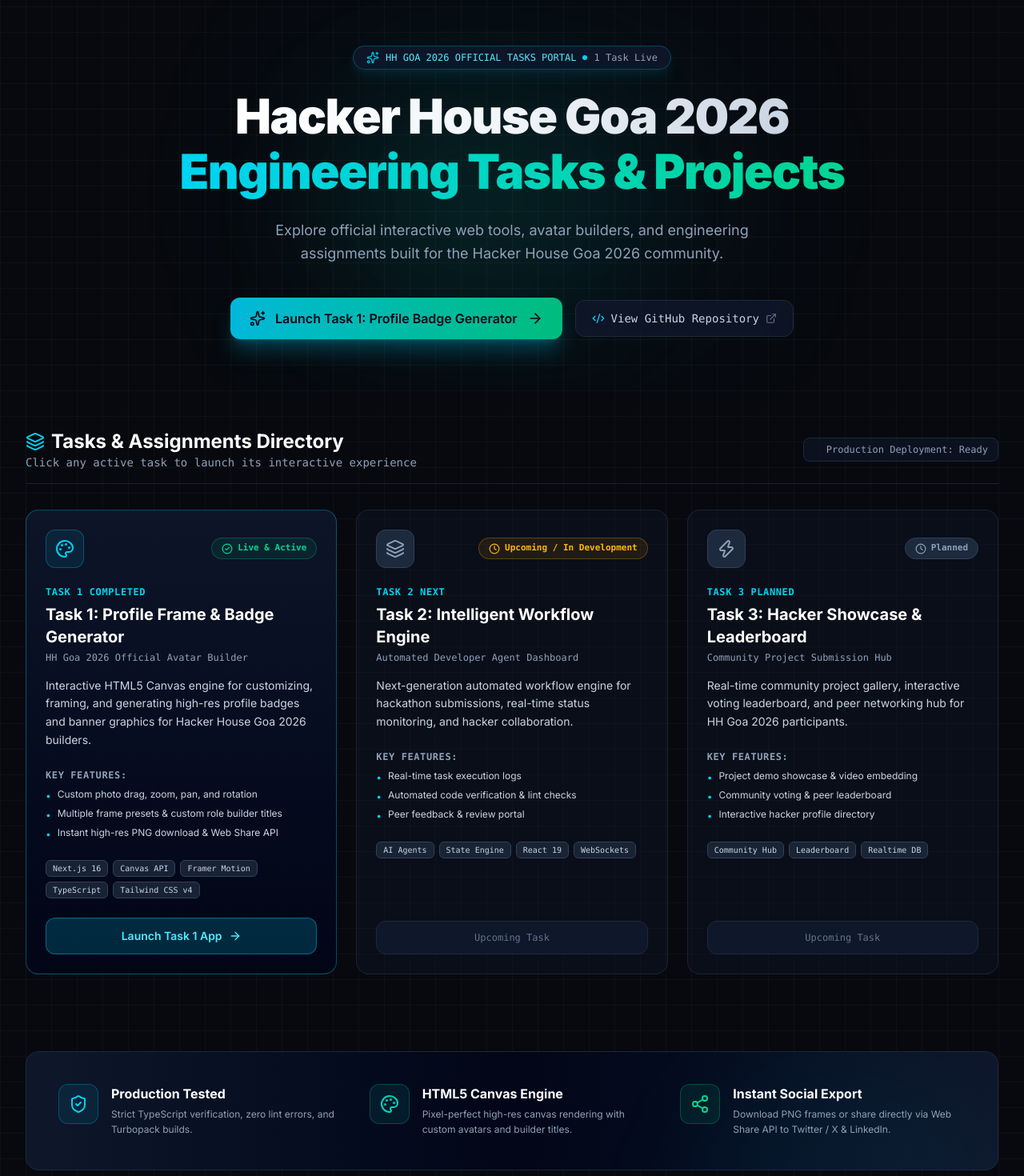
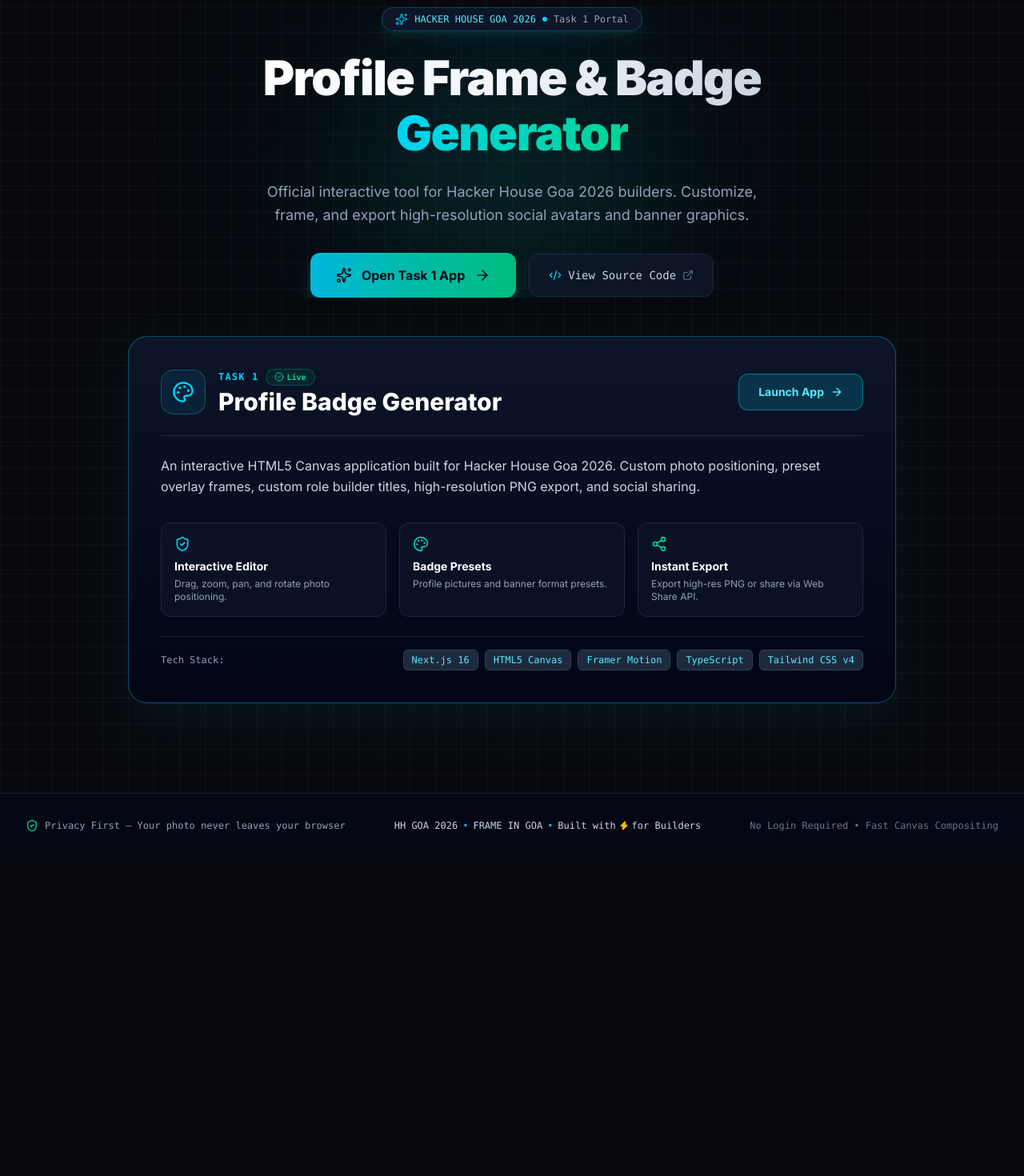
Before and after one commit to ilakkiyan-j/HHGoa-Tasks, a Next.js app: page / in a window 1280 px wide. Shown: the part 120-1590 px from the top of the page at 80% size. After the commit the page ends 1192 px from the top, so only its background shows below. Built offline with nearby package versions, Linux system fonts and the light colour scheme.

Commit message:
Update main page to exclusively feature Task 1 as a separate page

```diff
--- a/src/app/page.tsx
+++ b/src/app/page.tsx
@@ -10,9 +10,6 @@ import {
   ArrowRight,
   Code2,
   CheckCircle2,
-  Clock,
-  Layers,
-  Zap,
   ExternalLink,
   ShieldCheck,
   Palette,
@@ -20,70 +17,13 @@ import {
 } from 'lucide-react';
 
 export default function MainPage() {
-  const tasks = [
-    {
-      id: 'task-1',
-      title: 'Task 1: Profile Frame & Badge Generator',
-      subtitle: 'HH Goa 2026 Official Avatar Builder',
-      description:
-        'Interactive HTML5 Canvas engine for customizing, framing, and generating high-res profile badges and banner graphics for Hacker House Goa 2026 builders.',
-      href: '/task-1',
-      status: 'Live & Active',
-      statusColor: 'emerald',
-      tags: ['Next.js 16', 'Canvas API', 'Framer Motion', 'TypeScript', 'Tailwind CSS v4'],
-      features: [
-        'Custom photo drag, zoom, pan, and rotation',
-        'Multiple frame presets & custom role builder titles',
-        'Instant high-res PNG download & Web Share API',
-      ],
-      icon: Palette,
-      badge: 'Task 1 Completed',
-    },
-    {
-      id: 'task-2',
-      title: 'Task 2: Intelligent Workflow Engine',
-      subtitle: 'Automated Developer Agent Dashboard',
-      description:
-        'Next-generation automated workflow engine for hackathon submissions, real-time status monitoring, and hacker collaboration.',
-      href: '#',
-      status: 'Upcoming / In Development',
-      statusColor: 'amber',
-      tags: ['AI Agents', 'State Engine', 'React 19', 'WebSockets'],
-      features: [
-        'Real-time task execution logs',
-        'Automated code verification & lint checks',
-        'Peer feedback & review portal',
-      ],
-      icon: Layers,
-      badge: 'Task 2 Next',
-    },
-    {
-      id: 'task-3',
-      title: 'Task 3: Hacker Showcase & Leaderboard',
-      subtitle: 'Community Project Submission Hub',
-      description:
-        'Real-time community project gallery, interactive voting leaderboard, and peer networking hub for HH Goa 2026 participants.',
-      href: '#',
-      status: 'Planned',
-      statusColor: 'cyan',
-      tags: ['Community Hub', 'Leaderboard', 'Realtime DB'],
-      features: [
-        'Project demo showcase & video embedding',
-        'Community voting & peer leaderboard',
-        'Interactive hacker profile directory',
-      ],
-      icon: Zap,
-      badge: 'Task 3 Planned',
-    },
-  ];
-
   return (
     <div className="min-h-screen flex flex-col justify-between bg-[#07090e] bg-cyber-grid text-slate-100 selection:bg-cyan-500 selection:text-slate-950">
       <Header />
 
-      <main className="flex-1 max-w-7xl mx-auto px-4 sm:px-6 lg:px-8 py-12 w-full">
+      <main className="flex-1 max-w-5xl mx-auto px-4 sm:px-6 lg:px-8 py-12 sm:py-16 w-full">
         {/* Hero Section */}
-        <section className="relative text-center py-12 sm:py-16 overflow-hidden">
+        <section className="relative text-center space-y-6 overflow-hidden">
           {/* Ambient Glow Orbs */}
           <div className="absolute top-1/2 left-1/2 -translate-x-1/2 -translate-y-1/2 w-[500px] h-[300px] bg-cyan-500/10 rounded-full blur-[120px] pointer-events-none" />
           <div className="absolute top-1/3 left-1/3 w-[300px] h-[200px] bg-emerald-500/10 rounded-full blur-[100px] pointer-events-none" />
@@ -97,36 +37,35 @@ export default function MainPage() {
             {/* Status Pill */}
             <div className="inline-flex items-center gap-2 px-4 py-1.5 rounded-full bg-slate-900/90 border border-cyan-500/30 text-cyan-300 text-xs font-mono shadow-lg shadow-cyan-500/10">
               <Sparkles className="w-4 h-4 text-cyan-400 animate-pulse" />
-              <span>HH GOA 2026 OFFICIAL TASKS PORTAL</span>
+              <span>HACKER HOUSE GOA 2026</span>
               <span className="w-1.5 h-1.5 rounded-full bg-cyan-400"></span>
-              <span className="text-slate-400">1 Task Live</span>
+              <span className="text-slate-400">Task 1 Portal</span>
             </div>
 
             {/* Headline */}
             <h1 className="text-4xl sm:text-6xl font-black tracking-tight max-w-4xl mx-auto leading-[1.15]">
               <span className="bg-gradient-to-r from-white via-slate-100 to-slate-300 bg-clip-text text-transparent">
-                Hacker House Goa 2026
+                Profile Frame & Badge
               </span>
               <br />
               <span className="bg-gradient-to-r from-cyan-400 via-teal-400 to-emerald-400 bg-clip-text text-transparent">
-                Engineering Tasks & Projects
+                Generator
               </span>
             </h1>
 
             {/* Description */}
             <p className="text-slate-400 text-base sm:text-lg max-w-2xl mx-auto font-sans leading-relaxed">
-              Explore official interactive web tools, avatar builders, and engineering assignments
-              built for the Hacker House Goa 2026 community.
+              Official interactive tool for Hacker House Goa 2026 builders. Customize, frame, and export high-resolution social avatars and banner graphics.
             </p>
 
-            {/* CTA Button pointing directly to Task 1 */}
-            <div className="pt-4 flex flex-wrap items-center justify-center gap-4">
+            {/* Action Buttons */}
+            <div className="pt-2 flex flex-wrap items-center justify-center gap-4">
               <Link
                 href="/task-1"
-                className="group relative inline-flex items-center gap-3 px-6 py-3.5 rounded-xl bg-gradient-to-r from-cyan-500 via-teal-500 to-emerald-500 font-semibold text-slate-950 shadow-xl shadow-cyan-500/25 hover:shadow-cyan-400/40 hover:scale-[1.02] active:scale-[0.98] transition duration-200"
+                className="group relative inline-flex items-center gap-3 px-8 py-4 rounded-xl bg-gradient-to-r from-cyan-500 via-teal-500 to-emerald-500 font-bold text-slate-950 text-base shadow-xl shadow-cyan-500/25 hover:shadow-cyan-400/40 hover:scale-[1.02] active:scale-[0.98] transition duration-200"
               >
                 <Sparkles className="w-5 h-5 text-slate-950 group-hover:rotate-12 transition transform" />
-                <span>Launch Task 1: Profile Badge Generator</span>
+                <span>Open Task 1 App</span>
                 <ArrowRight className="w-5 h-5 group-hover:translate-x-1 transition transform" />
               </Link>
 
@@ -134,189 +73,93 @@ export default function MainPage() {
                 href="https://github.com/ilakkiyan-j/HHGoa-Tasks"
                 target="_blank"
                 rel="noopener noreferrer"
-                className="inline-flex items-center gap-2 px-5 py-3 rounded-xl bg-slate-900/80 border border-slate-800 text-slate-300 hover:text-white hover:bg-slate-800 transition font-mono text-sm"
+                className="inline-flex items-center gap-2 px-6 py-4 rounded-xl bg-slate-900/80 border border-slate-800 text-slate-300 hover:text-white hover:bg-slate-800 transition font-mono text-sm"
               >
                 <Code2 className="w-4 h-4 text-cyan-400" />
-                <span>View GitHub Repository</span>
+                <span>View Source Code</span>
                 <ExternalLink className="w-3.5 h-3.5 text-slate-500" />
               </a>
             </div>
           </motion.div>
         </section>
 
-        {/* Tasks Directory Grid */}
-        <section className="py-12 space-y-8">
-          <div className="flex flex-col sm:flex-row items-start sm:items-center justify-between gap-4 border-b border-slate-800/80 pb-4">
+        {/* Task 1 Featured Project Card */}
+        <section className="py-12">
+          <motion.div
+            initial={{ opacity: 0, y: 25 }}
+            animate={{ opacity: 1, y: 0 }}
+            transition={{ duration: 0.5, delay: 0.1 }}
+            className="group relative rounded-3xl p-8 sm:p-10 bg-gradient-to-b from-slate-900/90 to-slate-950/90 border border-cyan-500/40 shadow-2xl shadow-cyan-500/10 hover:border-cyan-400 transition duration-300"
+          >
+            <div className="flex flex-col md:flex-row items-start md:items-center justify-between gap-6 pb-6 border-b border-slate-800">
+              <div className="flex items-center gap-4">
+                <div className="w-14 h-14 rounded-2xl bg-cyan-500/10 border border-cyan-400/30 text-cyan-400 flex items-center justify-center">
+                  <Palette className="w-7 h-7" />
+                </div>
                 <div>
-              <h2 className="text-2xl font-bold text-white flex items-center gap-2">
-                <Layers className="w-6 h-6 text-cyan-400" />
-                <span>Tasks & Assignments Directory</span>
+                  <div className="flex items-center gap-2">
+                    <span className="text-xs font-mono font-bold text-cyan-400 uppercase tracking-widest">
+                      Task 1
+                    </span>
+                    <span className="px-2.5 py-0.5 rounded-full text-[10px] font-mono font-semibold bg-emerald-500/10 border border-emerald-500/30 text-emerald-400 flex items-center gap-1">
+                      <CheckCircle2 className="w-3 h-3" /> Live
+                    </span>
+                  </div>
+                  <h2 className="text-2xl sm:text-3xl font-extrabold text-white mt-0.5">
+                    Profile Badge Generator
                   </h2>
-              <p className="text-sm text-slate-400 font-mono">
-                Click any active task to launch its interactive experience
-              </p>
-            </div>
-            <div className="flex items-center gap-2 text-xs font-mono text-slate-400 bg-slate-900/60 px-3 py-1.5 rounded-lg border border-slate-800">
-              <span className="w-2 h-2 rounded-full bg-emerald-400 animate-ping"></span>
-              <span>Production Deployment: Ready</span>
                 </div>
               </div>
 
-          <div className="grid grid-cols-1 md:grid-cols-3 gap-6">
-            {tasks.map((task, idx) => {
-              const IconComp = task.icon;
-              const isLive = task.id === 'task-1';
-
-              return (
-                <motion.div
-                  key={task.id}
-                  initial={{ opacity: 0, y: 25 }}
-                  animate={{ opacity: 1, y: 0 }}
-                  transition={{ duration: 0.4, delay: idx * 0.1 }}
-                  className={`group relative rounded-2xl p-6 transition-all duration-300 flex flex-col justify-between ${
-                    isLive
-                      ? 'bg-gradient-to-b from-slate-900/90 to-slate-950/90 border border-cyan-500/40 hover:border-cyan-400 hover:shadow-2xl hover:shadow-cyan-500/20'
-                      : 'bg-slate-900/40 border border-slate-800/80 opacity-80 hover:opacity-100'
-                  }`}
+              <Link
+                href="/task-1"
+                className="inline-flex items-center gap-2 px-6 py-3 rounded-xl bg-cyan-500/20 hover:bg-cyan-500/30 border border-cyan-400/40 text-cyan-300 font-bold text-sm transition group-hover:shadow-lg group-hover:shadow-cyan-500/20"
               >
-                  {/* Card Header & Badge */}
-                  <div className="space-y-4">
-                    <div className="flex items-center justify-between">
-                      <div
-                        className={`w-12 h-12 rounded-xl flex items-center justify-center ${
-                          isLive
-                            ? 'bg-cyan-500/10 border border-cyan-400/30 text-cyan-400'
-                            : 'bg-slate-800 border border-slate-700 text-slate-400'
-                        }`}
-                      >
-                        <IconComp className="w-6 h-6" />
+                <span>Launch App</span>
+                <ArrowRight className="w-4 h-4 group-hover:translate-x-1 transition transform" />
+              </Link>
             </div>
 
-                      <span
-                        className={`px-3 py-1 rounded-full text-[11px] font-mono font-semibold flex items-center gap-1.5 ${
-                          isLive
-                            ? 'bg-emerald-500/10 border border-emerald-500/30 text-emerald-400'
-                            : task.statusColor === 'amber'
-                            ? 'bg-amber-500/10 border border-amber-500/30 text-amber-400'
-                            : 'bg-slate-800 border border-slate-700 text-slate-400'
-                        }`}
-                      >
-                        {isLive ? (
-                          <CheckCircle2 className="w-3.5 h-3.5 text-emerald-400" />
-                        ) : (
-                          <Clock className="w-3.5 h-3.5" />
-                        )}
-                        <span>{task.status}</span>
-                      </span>
+            <div className="py-6 space-y-4">
+              <p className="text-slate-300 text-base leading-relaxed">
+                An interactive HTML5 Canvas application built for Hacker House Goa 2026. Custom photo positioning, preset overlay frames, custom role builder titles, high-resolution PNG export, and social sharing.
+              </p>
+
+              {/* Feature Highlights Grid */}
+              <div className="grid grid-cols-1 sm:grid-cols-3 gap-4 pt-4">
+                <div className="p-4 rounded-xl bg-slate-900/60 border border-slate-800">
+                  <ShieldCheck className="w-5 h-5 text-cyan-400 mb-2" />
+                  <h4 className="font-bold text-white text-sm">Interactive Editor</h4>
+                  <p className="text-xs text-slate-400 mt-1">Drag, zoom, pan, and rotate photo positioning.</p>
+                </div>
+                <div className="p-4 rounded-xl bg-slate-900/60 border border-slate-800">
+                  <Palette className="w-5 h-5 text-teal-400 mb-2" />
+                  <h4 className="font-bold text-white text-sm">Badge Presets</h4>
+                  <p className="text-xs text-slate-400 mt-1">Profile pictures and banner format presets.</p>
+                </div>
+                <div className="p-4 rounded-xl bg-slate-900/60 border border-slate-800">
+                  <Share2 className="w-5 h-5 text-emerald-400 mb-2" />
+                  <h4 className="font-bold text-white text-sm">Instant Export</h4>
+                  <p className="text-xs text-slate-400 mt-1">Export high-res PNG or share via Web Share API.</p>
+                </div>
+              </div>
             </div>
 
-                    {/* Titles */}
-                    <div>
-                      <span className="text-xs font-mono text-cyan-400 font-bold uppercase tracking-wider">
-                        {task.badge}
-                      </span>
-                      <h3 className="text-xl font-bold text-white group-hover:text-cyan-300 transition mt-1">
-                        {task.title}
-                      </h3>
-                      <p className="text-xs font-mono text-slate-400 mt-1">{task.subtitle}</p>
-                    </div>
-
-                    <p className="text-slate-300 text-sm leading-relaxed">{task.description}</p>
-
-                    {/* Features List */}
-                    <div className="space-y-2 pt-2">
-                      <p className="text-xs font-mono font-semibold text-slate-400 uppercase tracking-wider">
-                        Key Features:
-                      </p>
-                      <ul className="space-y-1.5 text-xs text-slate-300">
-                        {task.features.map((feat, fIdx) => (
-                          <li key={fIdx} className="flex items-start gap-2">
-                            <span className="text-cyan-400 mt-0.5">•</span>
-                            <span>{feat}</span>
-                          </li>
-                        ))}
-                      </ul>
-                    </div>
-
-                    {/* Tech Stack Pills */}
-                    <div className="flex flex-wrap gap-1.5 pt-2">
-                      {task.tags.map((tag) => (
+            {/* Tech Stack Footer */}
+            <div className="pt-4 border-t border-slate-800/80 flex flex-wrap items-center justify-between gap-3">
+              <span className="text-xs font-mono text-slate-400">Tech Stack:</span>
+              <div className="flex flex-wrap gap-2">
+                {['Next.js 16', 'HTML5 Canvas', 'Framer Motion', 'TypeScript', 'Tailwind CSS v4'].map((tag) => (
                   <span
                     key={tag}
-                          className="px-2 py-0.5 rounded-md bg-slate-800/80 text-[10px] font-mono text-slate-300 border border-slate-700"
+                    className="px-2.5 py-1 rounded-md bg-slate-800 text-xs font-mono text-cyan-300 border border-slate-700"
                   >
                     {tag}
                   </span>
                 ))}
               </div>
             </div>
-
-                  {/* Action Button */}
-                  <div className="pt-6">
-                    {isLive ? (
-                      <Link
-                        href="/task-1"
-                        className="w-full py-3 px-4 rounded-xl bg-cyan-500/20 hover:bg-cyan-500/30 border border-cyan-400/40 text-cyan-300 font-semibold text-sm flex items-center justify-center gap-2 transition group-hover:shadow-lg group-hover:shadow-cyan-500/20"
-                      >
-                        <span>Launch Task 1 App</span>
-                        <ArrowRight className="w-4 h-4 group-hover:translate-x-1 transition transform" />
-                      </Link>
-                    ) : (
-                      <button
-                        disabled
-                        className="w-full py-3 px-4 rounded-xl bg-slate-900 border border-slate-800 text-slate-500 font-mono text-xs cursor-not-allowed text-center"
-                      >
-                        Upcoming Task
-                      </button>
-                    )}
-                  </div>
           </motion.div>
-              );
-            })}
-          </div>
-        </section>
-
-        {/* Feature Highlights Banner */}
-        <section className="mt-12 rounded-2xl bg-gradient-to-r from-slate-900 via-slate-950 to-slate-900 border border-slate-800 p-8 sm:p-10 relative overflow-hidden">
-          <div className="absolute right-0 top-0 w-96 h-96 bg-cyan-500/5 rounded-full blur-3xl pointer-events-none" />
-
-          <div className="grid grid-cols-1 md:grid-cols-3 gap-8 relative z-10">
-            <div className="flex items-start gap-4">
-              <div className="p-3 rounded-xl bg-cyan-500/10 border border-cyan-500/30 text-cyan-400">
-                <ShieldCheck className="w-6 h-6" />
-              </div>
-              <div>
-                <h4 className="font-bold text-white text-base">Production Tested</h4>
-                <p className="text-xs text-slate-400 mt-1 leading-relaxed">
-                  Strict TypeScript verification, zero lint errors, and Turbopack builds.
-                </p>
-              </div>
-            </div>
-
-            <div className="flex items-start gap-4">
-              <div className="p-3 rounded-xl bg-teal-500/10 border border-teal-500/30 text-teal-400">
-                <Palette className="w-6 h-6" />
-              </div>
-              <div>
-                <h4 className="font-bold text-white text-base">HTML5 Canvas Engine</h4>
-                <p className="text-xs text-slate-400 mt-1 leading-relaxed">
-                  Pixel-perfect high-res canvas rendering with custom avatars and builder titles.
-                </p>
-              </div>
-            </div>
-
-            <div className="flex items-start gap-4">
-              <div className="p-3 rounded-xl bg-emerald-500/10 border border-emerald-500/30 text-emerald-400">
-                <Share2 className="w-6 h-6" />
-              </div>
-              <div>
-                <h4 className="font-bold text-white text-base">Instant Social Export</h4>
-                <p className="text-xs text-slate-400 mt-1 leading-relaxed">
-                  Download PNG frames or share directly via Web Share API to Twitter / X & LinkedIn.
-                </p>
-              </div>
-            </div>
-          </div>
         </section>
       </main>
 
```
Lines whose indentation alone changed are shown as unchanged.
